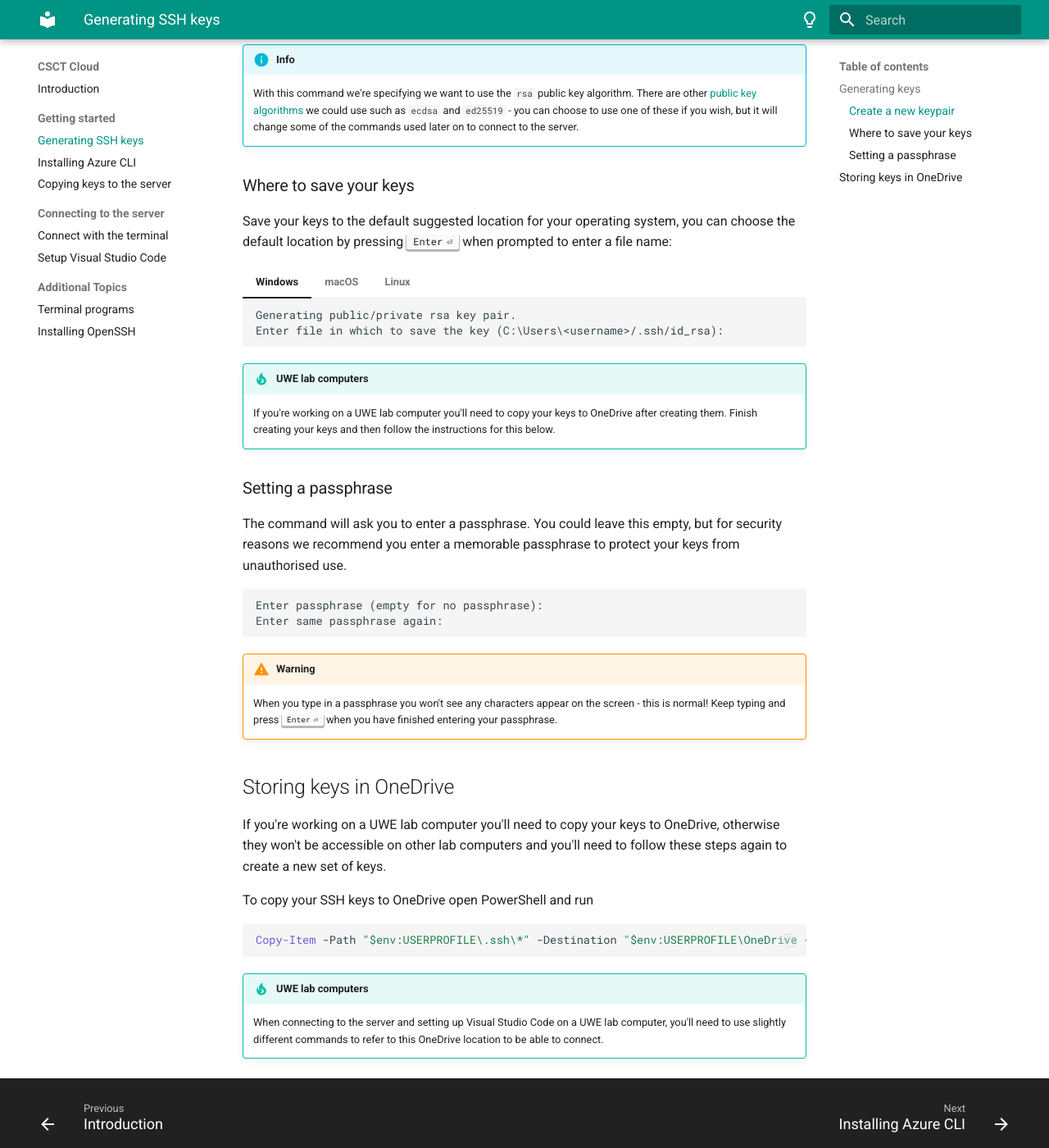
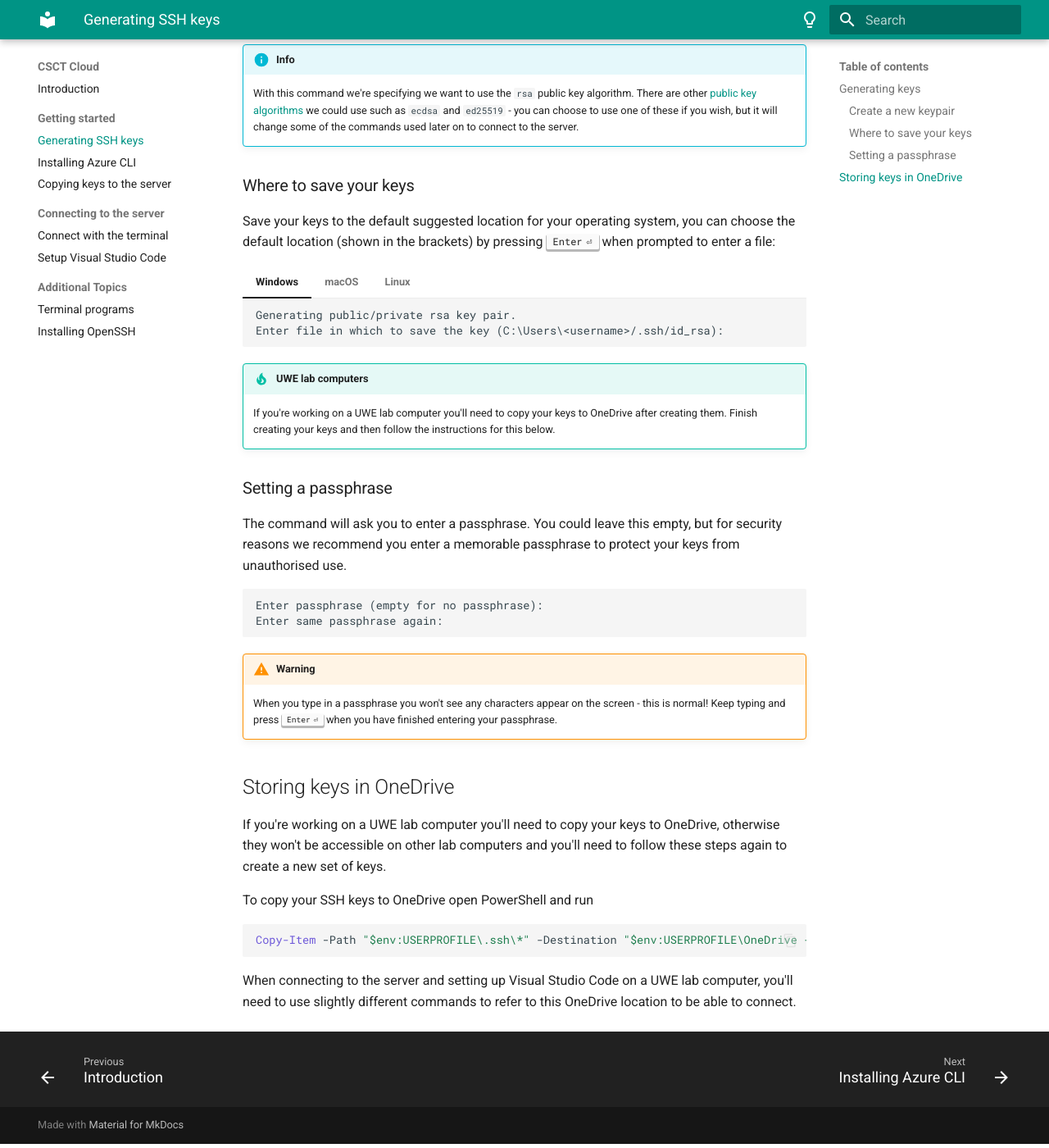
Before and after one commit to csctcloud/connect, an MkDocs documentation site: the page built from documentation/docs/getting-started/generate-keys.md, in a window 1280 px wide and 1400 px high, scrolled down 617 px. Shown: the whole window at 82% size. Built offline with MkDocs 1.6.1 and Material for MkDocs 9.7.7, drawn with Linux system fonts in a browser that asks for light colours.

Commit message:
unbox lab tip; use return key icon

````diff
--- a/documentation/docs/getting-started/generate-keys.md
+++ b/documentation/docs/getting-started/generate-keys.md
@@ -17,7 +17,8 @@
     With this command we're specifying we want to use the `rsa` public key algorithm. There are other [public key algorithms](https://www.ssh.com/academy/ssh/keygen#choosing-an-algorithm-and-key-size) we could use such as `ecdsa` and `ed25519` - you can choose to use one of these if you wish, but it will change some of the commands used later on to connect to the server.
 
 ### Where to save your keys
-Save your keys to the default suggested location for your operating system, you can choose the default location by pressing ++enter++ when prompted to enter a file name:
+Save your keys to the default suggested location for your operating system, you can choose the default location (shown in the brackets) by pressing ++enter++ when prompted to enter a file:
+
 === "Windows"
     ``` { .text .no-copy }
     Generating public/private rsa key pair.
@@ -58,5 +59,4 @@
 Copy-Item -Path "$env:USERPROFILE\.ssh\*" -Destination "$env:USERPROFILE\OneDrive - UWE Bristol\.ssh" -Recurse
 ```
 
-!!! tip "UWE lab computers"
-    When connecting to the server and setting up Visual Studio Code on a UWE lab computer, you'll need to use slightly different commands to refer to this OneDrive location to be able to connect.
+When connecting to the server and setting up Visual Studio Code on a UWE lab computer, you'll need to use slightly different commands to refer to this OneDrive location to be able to connect.
````
